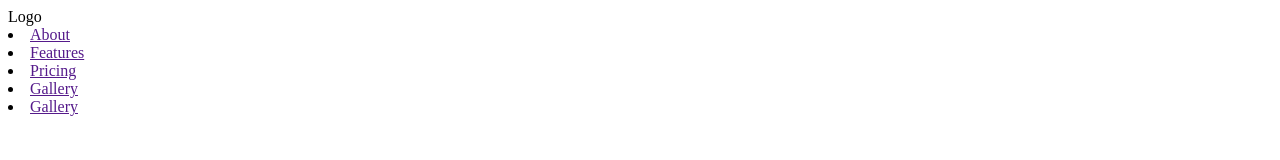
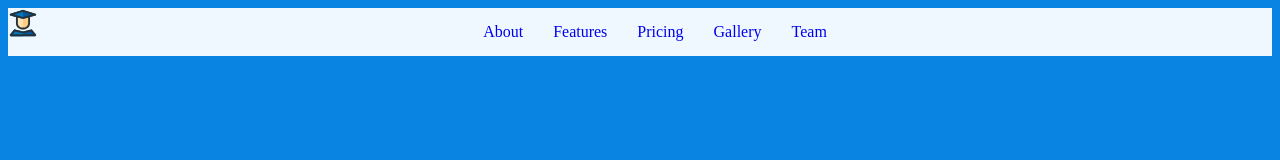
Before and after one commit to Taunitaa/courses-platform, a plain HTML site: page index.html in a window 1280 px wide. Drawn offline with Linux system fonts and the light colour scheme.

Commit message:
finish navar

```diff
--- a/index.css
+++ b/index.css
@@ -0,0 +1,28 @@
+body{
+    background-color: #0984e3;
+}
+
+nav{
+    display: flex;
+    justify-content: space-between;
+    background-color: aliceblue;
+}
+
+.nav-menu{
+    display: flex;
+    justify-content: space-around;
+}
+
+nav li a{
+    text-decoration: none;
+}
+
+nav li{
+    list-style-type: none;
+    padding: 15px;
+}
+
+/* .logo{
+    width: 15px;
+    height: 15px;
+} */
--- a/index.html
+++ b/index.html
@@ -1,25 +1,31 @@
 <!DOCTYPE html>
 <html lang="en">
+
 <head>
     <meta charset="UTF-8">
     <meta name="viewport" content="width=device-width, initial-scale=1.0">
-    <title>Document</title>
+    <title>Online Courses Platform</title>
     <link rel="stylesheet" href="index.css">
+    <link rel="icon" type="image/x-icon" href="../courses-platform/asets/student-svgrepo-com.svg">
+
 </head>
+
 <body>
     <header>
         <nav>
-            <div>Logo</div>
-            <div>
-                <li><a href="">About</a></li>
-                <li><a href="">Features</a></li>
-                <li><a href="">Pricing</a></li>
-                <li><a href="">Gallery</a></li>
-                <li><a href="">Gallery</a></li>
-
+            <div class="logo">
+                <img src="../courses-platform/asets/student-svgrepo-com.svg" alt="" width="30px" height="30px">
+            </div>
+            <div class="nav-menu">
+                <li><a href="#">About</a></li>
+                <li><a href="#">Features</a></li>
+                <li><a href="#">Pricing</a></li>
+                <li><a href="#">Gallery</a></li>
+                <li><a href="#">Team</a></li>
             </div>
             <div></div>
         </nav>
     </header>
 </body>
+
 </html>
```
Also changed, not shown: asets/student-svgrepo-com.svg (added).
